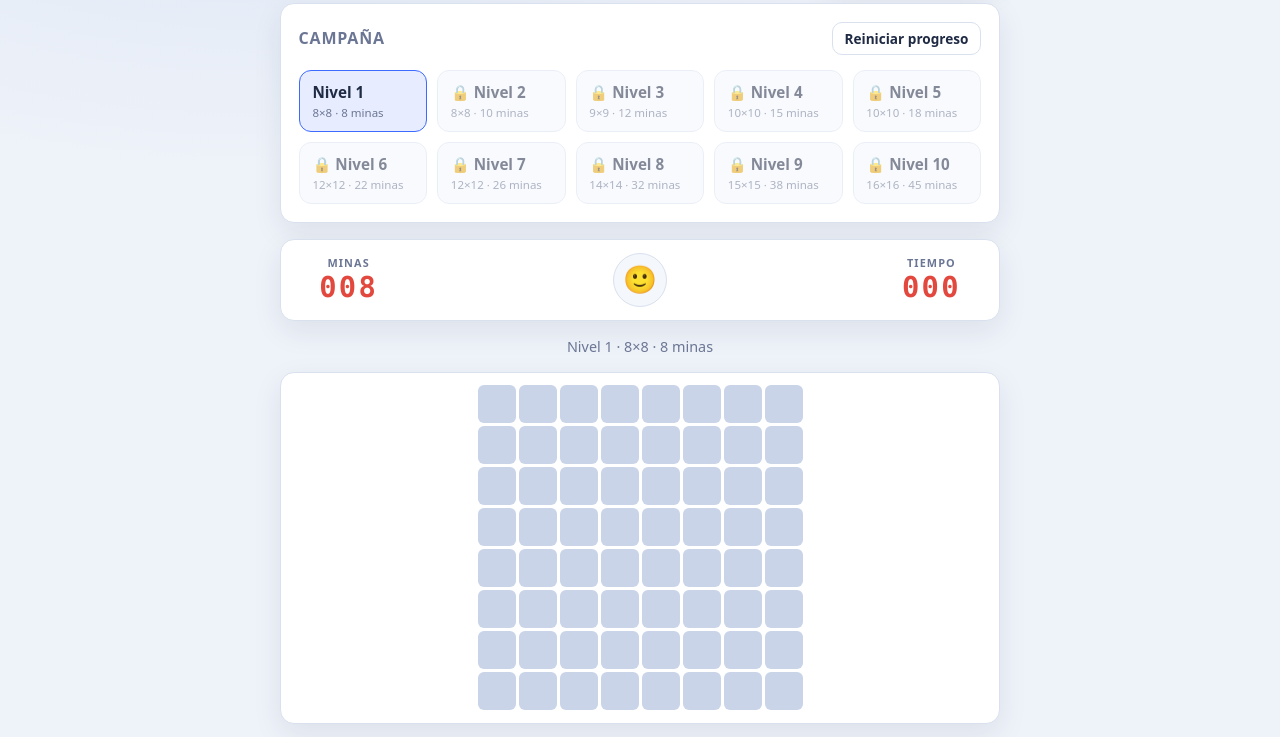
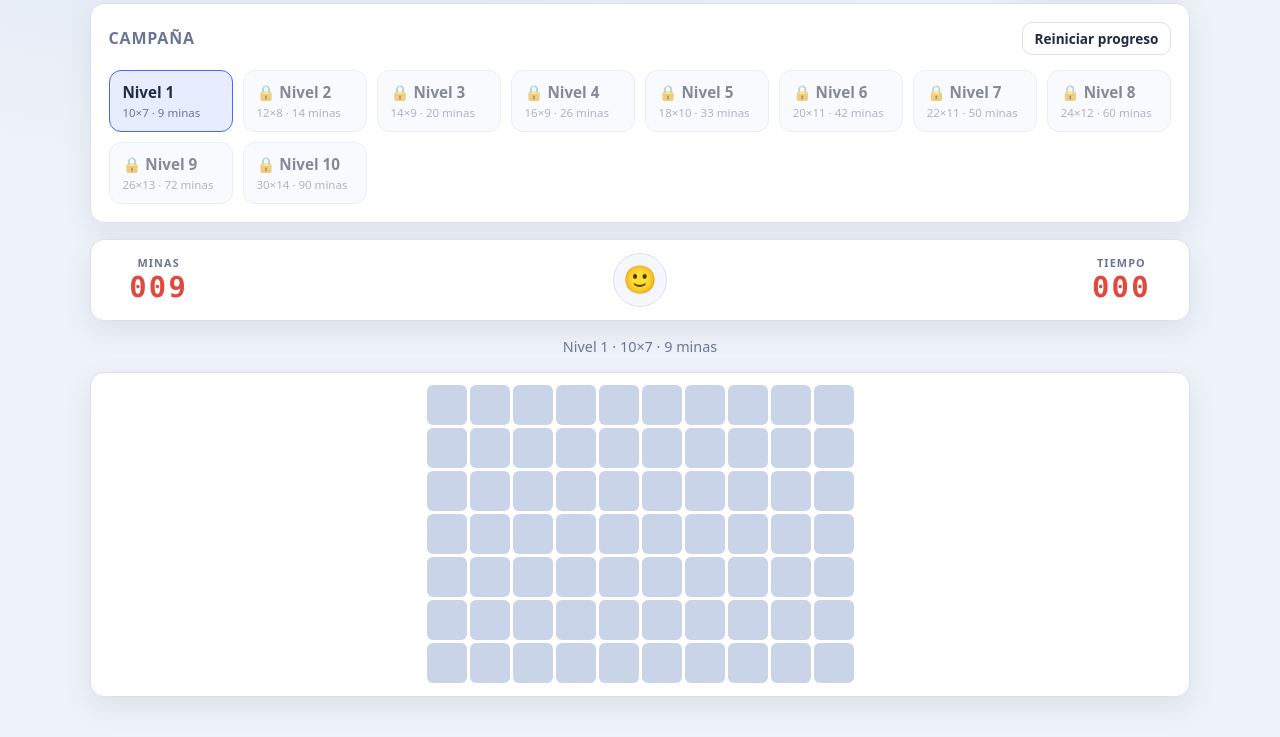
Before and after one commit to Rafaelgs2003/crew-arenaR, a plain HTML site: page index.html in a window 1280 px wide. Shown: the part 93-830 px from the top of the page. Drawn offline with Linux system fonts and the light colour scheme.

Commit message:
Tableros rectangulares que se ajustan a la pantalla sin scroll

```diff
--- a/app.js
+++ b/app.js
@@ -3,25 +3,28 @@
 
   const PROGRESS_KEY = "buscaminas-progreso-v1";
 
-  /** Dificultades del modo libre. */
+  /** Dificultades del modo libre (tableros rectangulares, apaisados). */
   const DIFFICULTIES = {
-    facil: { label: "Fácil", rows: 9, cols: 9, mines: 10 },
-    medio: { label: "Medio", rows: 16, cols: 16, mines: 40 },
+    facil: { label: "Fácil", rows: 8, cols: 12, mines: 12 },
+    medio: { label: "Medio", rows: 12, cols: 20, mines: 45 },
     dificil: { label: "Difícil", rows: 16, cols: 30, mines: 99 },
   };
 
-  /** Niveles de la campaña: el tablero y las minas crecen con cada nivel. */
+  /**
+   * Niveles de la campaña. Los tableros son rectangulares (más anchos que
+   * altos) para aprovechar el ancho de la pantalla y evitar el scroll vertical.
+   */
   const LEVELS = [
-    { rows: 8, cols: 8, mines: 8 },
-    { rows: 8, cols: 8, mines: 10 },
-    { rows: 9, cols: 9, mines: 12 },
-    { rows: 10, cols: 10, mines: 15 },
-    { rows: 10, cols: 10, mines: 18 },
-    { rows: 12, cols: 12, mines: 22 },
-    { rows: 12, cols: 12, mines: 26 },
-    { rows: 14, cols: 14, mines: 32 },
-    { rows: 15, cols: 15, mines: 38 },
-    { rows: 16, cols: 16, mines: 45 },
+    { rows: 7, cols: 10, mines: 9 },
+    { rows: 8, cols: 12, mines: 14 },
+    { rows: 9, cols: 14, mines: 20 },
+    { rows: 9, cols: 16, mines: 26 },
+    { rows: 10, cols: 18, mines: 33 },
+    { rows: 11, cols: 20, mines: 42 },
+    { rows: 11, cols: 22, mines: 50 },
+    { rows: 12, cols: 24, mines: 60 },
+    { rows: 13, cols: 26, mines: 72 },
+    { rows: 14, cols: 30, mines: 90 },
   ];
 
   const $ = (id) => document.getElementById(id);
@@ -344,10 +347,29 @@
     ui.board.appendChild(frag);
   }
 
+  /**
+   * Calcula el tamaño de celda para que el tablero completo quepa en la
+   * ventana sin necesidad de scroll, limitándose tanto por el ancho
+   * disponible como por el alto que dejan libre el resto de secciones.
+   */
   function applyCellSize() {
     const g = state.game;
-    const available = Math.min(window.innerWidth, 720) - 48;
-    const size = Math.max(22, Math.min(38, Math.floor(available / g.cols) - 3));
+    const GAP = 3; // separación entre celdas (coincide con el CSS)
+
+    // Ancho disponible: ancho de la ventana menos los márgenes y el padding
+    // del contenedor del tablero.
+    const widthAvail = Math.min(window.innerWidth, 1100) - 48;
+
+    // Alto disponible: lo que queda de la ventana tras descontar el espacio
+    // aproximado que ocupan cabecera, paneles, marcador y controles.
+    const heightAvail = Math.max(240, window.innerHeight - 360);
+
+    const byWidth = Math.floor((widthAvail - (g.cols - 1) * GAP) / g.cols);
+    const byHeight = Math.floor((heightAvail - (g.rows - 1) * GAP) / g.rows);
+
+    // Elegimos el menor de los dos para que no se desborde por ningún eje,
+    // acotado entre un mínimo legible y un máximo cómodo.
+    const size = Math.max(16, Math.min(40, byWidth, byHeight));
     ui.board.style.setProperty("--cell-size", `${size}px`);
   }
 
--- a/index.html
+++ b/index.html
@@ -28,9 +28,9 @@
       <div class="field">
         <label for="difficulty">Dificultad</label>
         <select id="difficulty">
-          <option value="facil">Fácil · 9×9 · 10 minas</option>
-          <option value="medio">Medio · 16×16 · 40 minas</option>
-          <option value="dificil">Difícil · 16×30 · 99 minas</option>
+          <option value="facil">Fácil · 12×8 · 12 minas</option>
+          <option value="medio">Medio · 20×12 · 45 minas</option>
+          <option value="dificil">Difícil · 30×16 · 99 minas</option>
         </select>
       </div>
       <button id="new-free" type="button" class="btn btn--primary">Nueva partida</button>
--- a/style.css
+++ b/style.css
@@ -39,7 +39,7 @@ body {
 
 .app {
   width: 100%;
-  max-width: 720px;
+  max-width: 1100px;
   display: flex;
   flex-direction: column;
   gap: 1rem;
```
